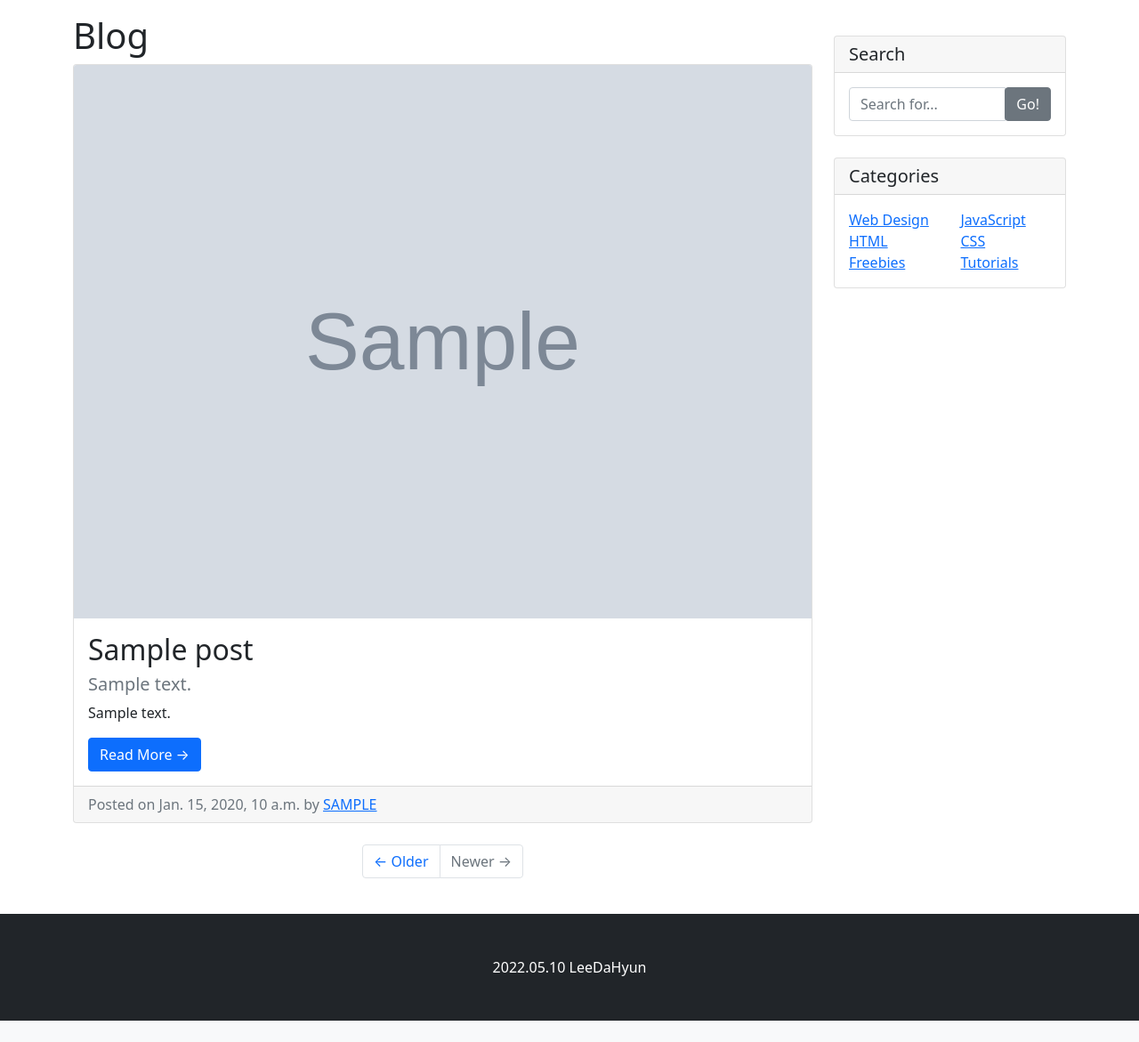
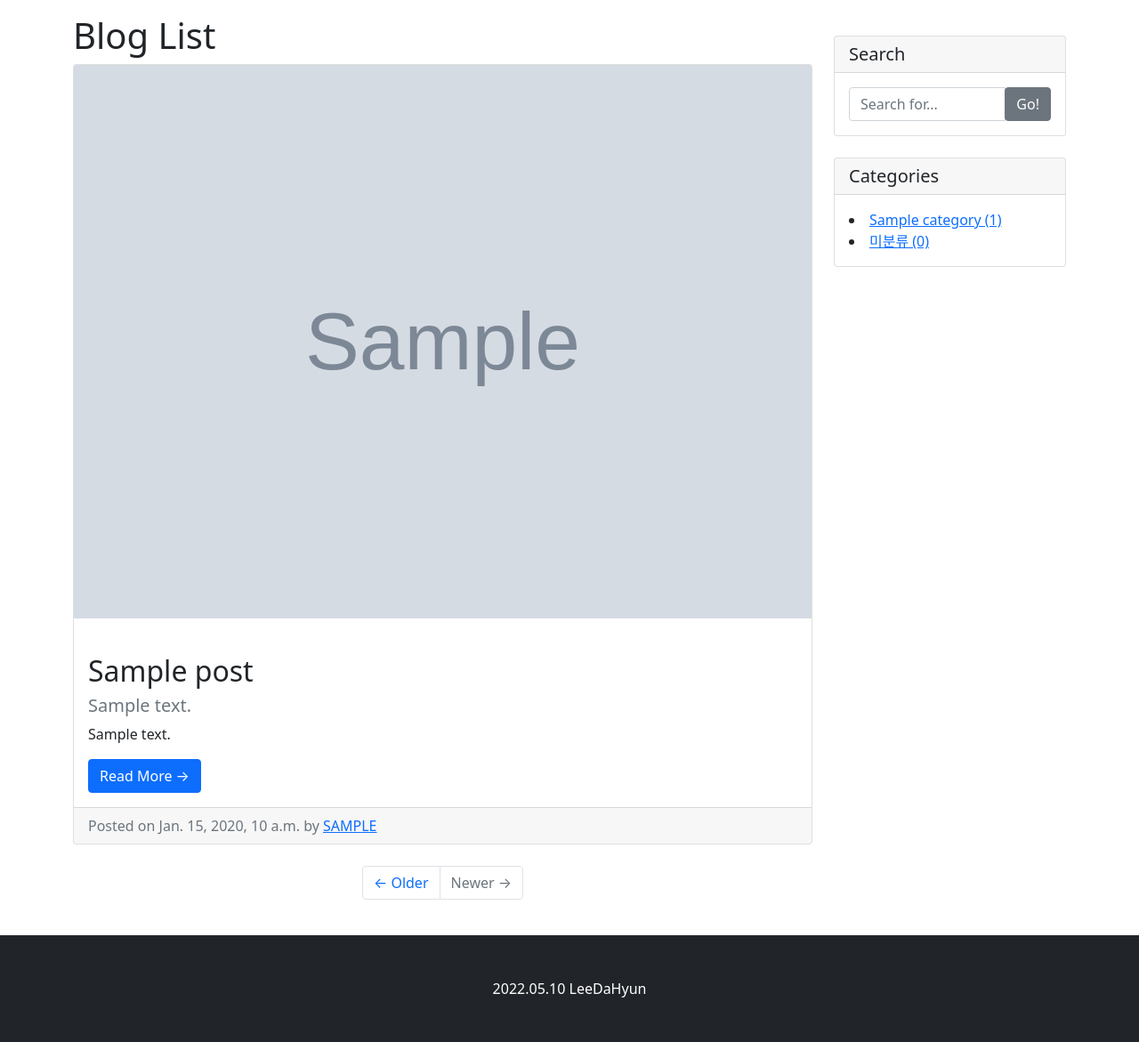
Before and after one commit to dahyun0917/2022_1_GETIT_django, a Django app: page /blog/ in a window 1280 px wide. Shown: the part 56-1227 px from the top of the page at 89% size. Before the commit the page ends 1203 px from the top, so only its background shows below. Run offline with Django 4.2, Linux system fonts and the light colour scheme; tables that the repository leaves empty hold one stand-in row (values such as "Sample post"); grey boxes marked "Sample" are stand-in pictures; some libraries are stand-ins or nearby versions.

Commit message:
미분류 분류 카테고리 완성(다대일)

```diff
--- a/blog/models.py
+++ b/blog/models.py
@@ -3,6 +3,20 @@ from pickle import TRUE
 from django.db import models
 from django.contrib.auth.models import User
 import os
+
+class Category(models.Model):
+    name = models.CharField(max_length=50, unique = True)
+    slug = models.SlugField(max_length=200, unique= True, allow_unicode=True)
+
+    def __str__(self):
+        return self.name
+
+    def get_absolute_url(self):
+        return f'/blog/category/{self.slug}/'
+
+
+    class Meta:
+        verbose_name_plural='Categories'
 
 # Create your models here.
 class Post(models.Model):
@@ -19,6 +33,8 @@ class Post(models.Model):
     # author : 추후 작성 예정
     author = models.ForeignKey(User,null=TRUE,on_delete=models.SET_NULL)
 
+    category = models.ForeignKey(Category,null=True, blank=True,on_delete=models.SET_NULL)
+
     def __str__(self):
         return f'[{self.pk}]{self.title}::{self.author}'
 
--- a/blog/templates/blog/base.html
+++ b/blog/templates/blog/base.html
@@ -36,36 +36,14 @@
                 </div>
 
                 <!-- Categories Widget -->
-                <div class="card my-4">
+                <div class="card my-4" id="categories-card">
                     <h5 class="card-header">Categories</h5>
                     <div class="card-body">
                         <div class="row">
-                            <div class="col-lg-6">
-                                <ul class="list-unstyled mb-0">
-                                    <li>
-                                        <a href="#">Web Design</a>
-                                    </li>
-                                    <li>
-                                        <a href="#">HTML</a>
-                                    </li>
-                                    <li>
-                                        <a href="#">Freebies</a>
-                                    </li>
-                                </ul>
-                            </div>
-                            <div class="col-lg-6">
-                                <ul class="list-unstyled mb-0">
-                                    <li>
-                                        <a href="#">JavaScript</a>
-                                    </li>
-                                    <li>
-                                        <a href="#">CSS</a>
-                                    </li>
-                                    <li>
-                                        <a href="#">Tutorials</a>
-                                    </li>
-                                </ul>
-                            </div>
+                                {% for category in categories %}
+                                <li><a href="category.get_absoulte_url">{{category}} ({{category.post_set.count}})</a></li>
+                                {% endfor %}
+                                <li><a href="/blog/category/no_category/">미분류 ({{no_category_post_count}})</a></li>
                         </div>
                     </div>
                 </div>
--- a/blog/templates/blog/post_detail.html
+++ b/blog/templates/blog/post_detail.html
@@ -6,6 +6,11 @@
 
 {% block main_area %}
     <div id= "post-area">
+        {% if post.category %}
+        <span class="badge badge-secondary float-right">{{ post.category }}</span>
+        {% else %}
+        <span class="badge badge-secondary float-right">미분류</span>
+        {% endif %}
         <!-- Title -->
         <h1 class="mt-4">{{ post.title }}</h1>
         <h5 class="text-muted">{{post.hook_text}}</h5>
--- a/blog/templates/blog/post_list.html
+++ b/blog/templates/blog/post_list.html
@@ -1,16 +1,21 @@
 {% extends 'blog/base.html' %}
 {% block main_area %}
-        <h1>Blog</h1>
+        <h1>Blog List {% if category %} <span class="badge bg-secondary">{{category}}</span>{%endif%}</h1>
             {% if post_list %}
                 {% for p in post_list %}
                 <!-- Blog Post -->
-                    <div class="card mb-4">
+                <div class="card mb-4" id="post-{{p.pk}}">
                     {% if p.head_image %}
                     <img class="card-img-top" src="{{ p.head_image.url }}" alt="{{ p }} head image" /></a>
                     {% else %}
                     <img class = "card-img-top" src="https://picsum.photos/seed/{{ p.id }}/800/200" alt="random_image">
                     {% endif %}
                     <div class="card-body">
+                        {% if p.category %}
+                        <span class="badge badge-secondary float-right">{{p.category}}</span>
+                        {% else %}
+                        <span class = "badge badge-secondary float-right">미분류</span>
+                        {% endif %}
                         <h2 class="card-title">{{ p.title }}</h2>
                         {% if p.hook_text %}
                             <h5 class="text-muted">{{ p.hook_text }}</h5>
@@ -25,7 +30,7 @@
                 </div>
                 {% endfor %}
             {% else %}
-                    <h3>아직 게시물이 없습니다.</h3>
+                <h3>아직 게시물이 없습니다</h3>
             {% endif %}
 
                 <!-- Pagination -->
--- a/blog/urls.py
+++ b/blog/urls.py
@@ -2,6 +2,7 @@ from django.urls import path
 from . import views
 
 urlpatterns = [
+    path('category/<str:slug>/', views.category_page),
     path('',views.PostList.as_view()),
     path('<int:pk>/', views.PostDetail.as_view()),
     #path('', views.index),
--- a/blog/views.py
+++ b/blog/views.py
@@ -1,17 +1,49 @@
-from re import template
+#from re import template
+#from django.shortcuts import render
+from multiprocessing import context
+from unicodedata import category
 from django.shortcuts import render
 from django.views.generic import ListView, DetailView
-from .models import Post
+from .models import Post, Category
 
 class PostList(ListView):
     model = Post
     ordering='-pk'
-    #template_name = 'blog/index.html'
+
+    def get_context_data(self, **kwargs):
+        context =super(PostList,self).get_context_data()
+        context['categories'] = Category.objects.all()
+        context['no_category_post_count'] = Post.objects.filter(category=None).count()
+        return context
 
 class PostDetail(DetailView):
     model = Post
 
+    def get_context_data(self, **kwargs):
+        context=super(PostDetail,self).get_context_data()
+        context['categories'] = Category.objects.all()
+        context['no_category_post_count'] = Post.objects.filter(category = None).count()
+        return context
 
+
+def category_page(request,slug):
+    if slug=='no_category':
+        category='미분류'
+        post_list = Post.objects.filter(category=None)
+    else:
+        category = Category.objects.get(slug=slug)
+        post_list = Post.objects.filter(category=category)
+
+    return render(
+        request,
+        'blog/post_list.html',
+        {
+            'post_list':post_list,
+            'categories':Category.objects.all(),
+            'no_category_post_count' : Post.objects.filter(category=None).count(),
+            'category': category,
+        }
+    )
 # Create your views here.
 # FBV를 이용한!!
 '''
--- a/getit_django_prj/settings.py
+++ b/getit_django_prj/settings.py
@@ -37,6 +37,7 @@ INSTALLED_APPS = [
     'django.contrib.sessions',
     'django.contrib.messages',
     'django.contrib.staticfiles',
+    'django_extensions',
     'blog',
     'single_pages',
 ]
```
Also changed, not shown: blog/admin.py (+6 -1 lines), blog/tests.py (+71 -34 lines), 4 other files. Lines whose indentation alone changed are shown as unchanged.
